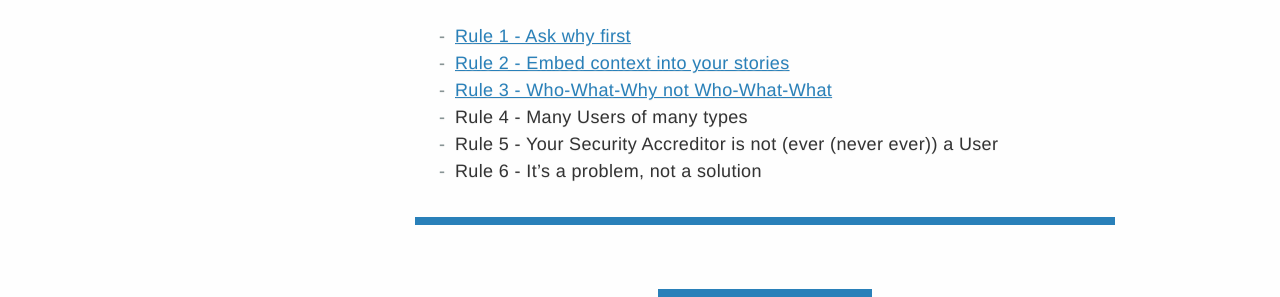
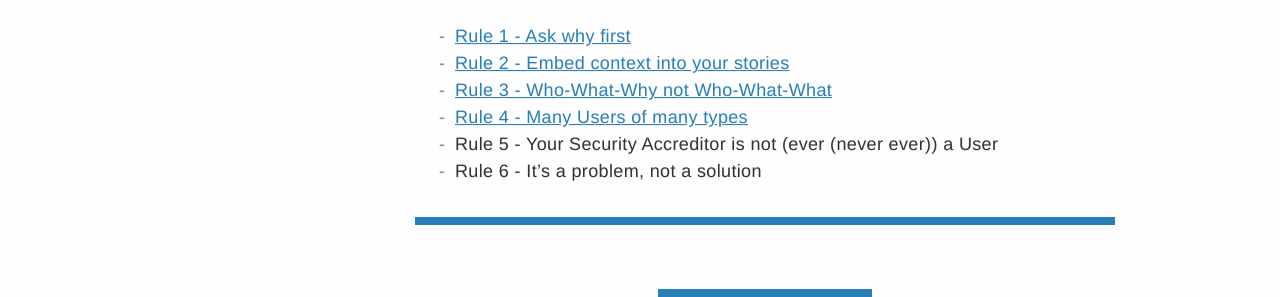
Before and after one commit to michaeldfallen/michaeldfallen.github.io, a Jekyll site: the page built from _posts/2015-03-27-story-writing-many-users.markdown, in a window 1280 px wide. Shown: the part 1116-1413 px from the top of the page. Built offline with Jekyll 4.4.1, drawn with Linux system fonts in a browser that asks for light colours.

```diff
--- a/_includes/series/story-writing/links.markdown
+++ b/_includes/series/story-writing/links.markdown
@@ -1,7 +1,7 @@
 - [Rule 1 - Ask why first]
 - [Rule 2 - Embed context into your stories]
 - [Rule 3 - Who-What-Why not Who-What-What]
-- Rule 4 - Many Users of many types
+- [Rule 4 - Many Users of many types]
 - Rule 5 - Your Security Accreditor is not (ever (never ever)) a User
 - Rule 6 - It's a problem, not a solution
 
```
Also changed, not shown: other parts of _includes/series/story-writing/links.markdown (+1 -0 lines).
